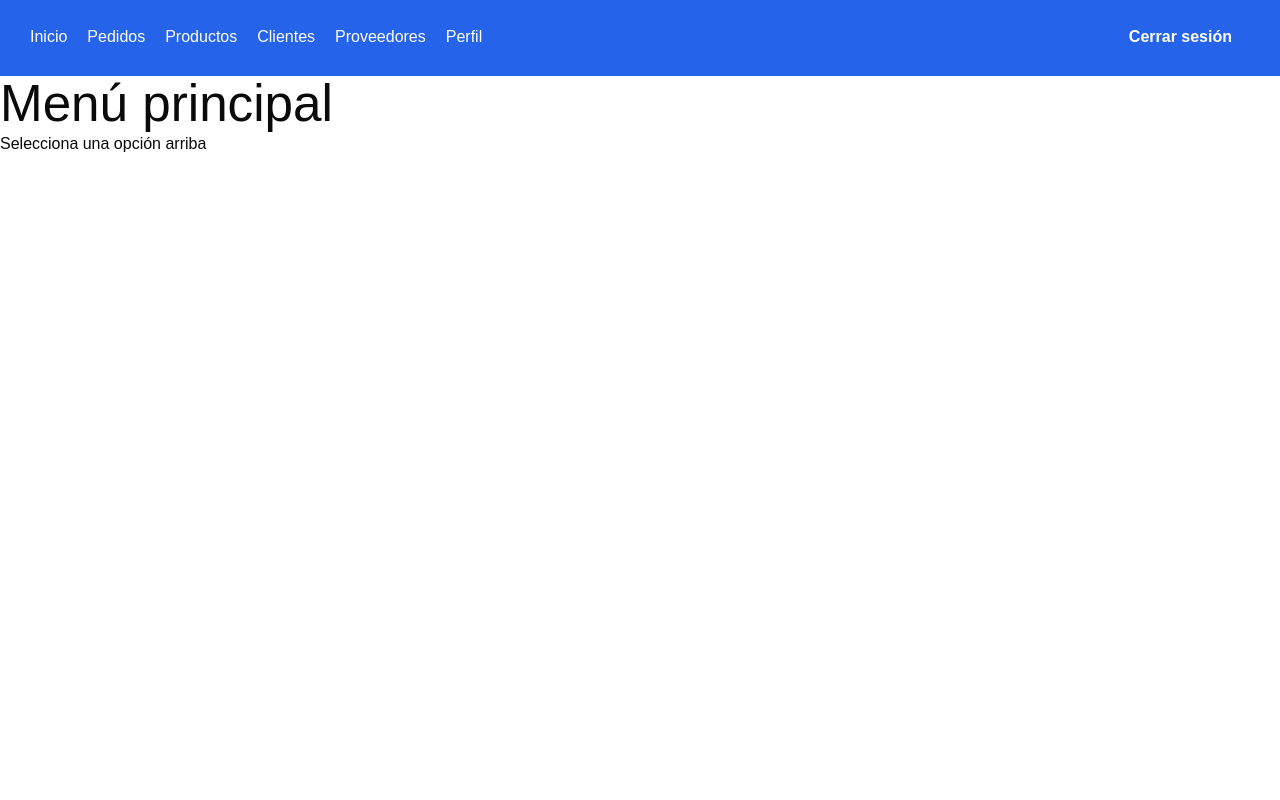
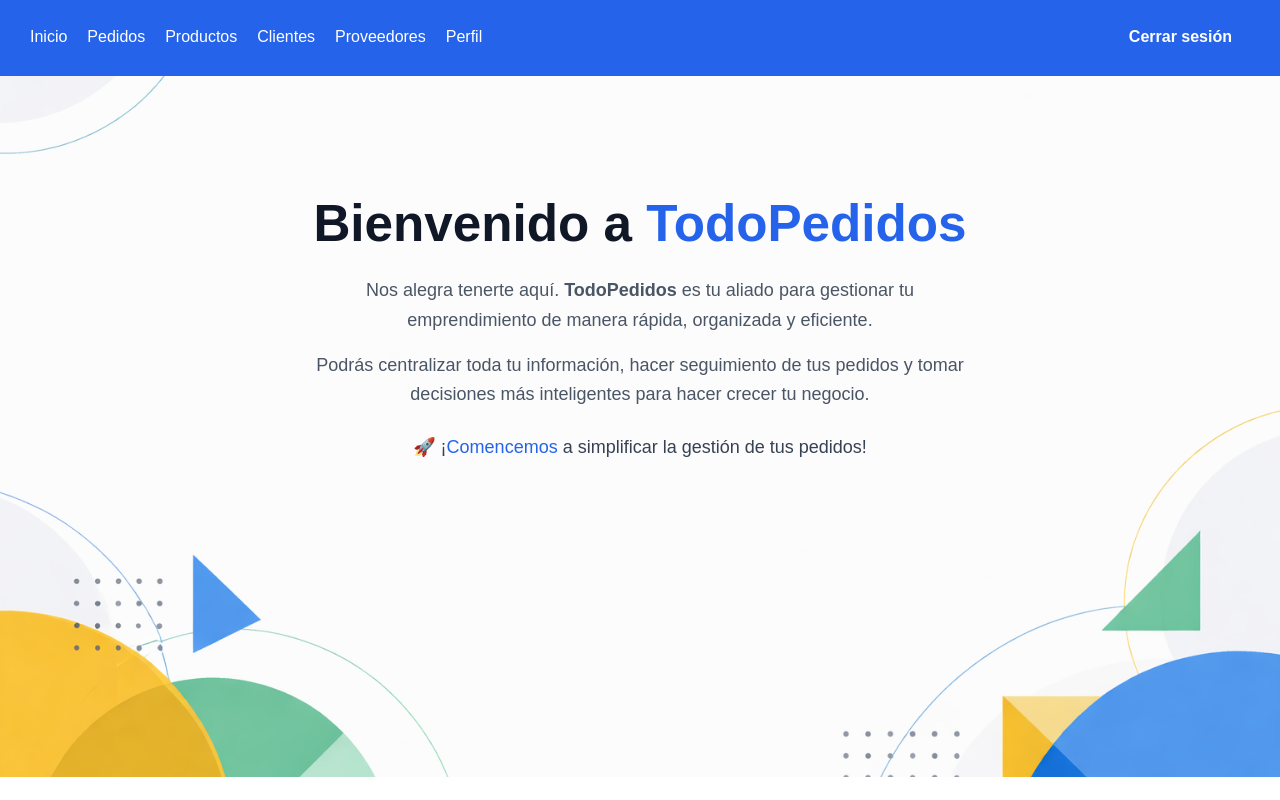
Before and after one commit to MaximilianoBurlando/TodoPedidos, a React (Vite) app in the folder appFront/: page /menu in a window 1280 px wide. Built offline with nearby package versions, Linux system fonts and the light colour scheme; no server answers; sample sign-in values are in the browser's storage.

Commit message:
Menu Styles

```diff
--- a/appFront/src/pages/Menu.jsx
+++ b/appFront/src/pages/Menu.jsx
@@ -1,10 +1,48 @@
+import { useNavigate } from "react-router-dom";
+import "../index.css";
+
 export default function Menu() {
 
+  const navigate = useNavigate();
+
   return (
-    <div>
-      <h1>Menú principal</h1>
-      <p>Selecciona una opción arriba</p>
+    <div className="relative min-h-[87.62vh] flex justify-center pt-[15vh] px-6">
+      <div className="absolute inset-0 w-full h-full z-0">
+        <img
+          src="/FondoInicioTP.png"
+          alt="Fondo"
+          className="w-full h-full object-cover"
+        />
+        <div className="absolute inset-0"></div>
+      </div>
+      <div className="relative z-10 max-w-2xl text-center">
+
+        <h1 className="text-4xl md:text-5xl font-semibold text-gray-900 mb-6">
+          Bienvenido a <span className="text-[#2563eb]">TodoPedidos</span>
+        </h1>
+
+        <p className="text-lg text-gray-600 mb-4 leading-relaxed">
+          Nos alegra tenerte aquí. <strong>TodoPedidos</strong> es tu aliado para
+          gestionar
+          tu emprendimiento de manera
+          rápida, organizada y eficiente.
+        </p>
+
+        <p className="text-lg text-gray-600 mb-4 leading-relaxed">
+          Podrás centralizar toda tu información, hacer seguimiento de tus pedidos
+          y tomar decisiones más inteligentes para hacer crecer tu negocio.
+        </p>
+
+        <p className="text-lg text-gray-700 font-medium mt-6">
+          🚀 ¡<span
+        className="text-[#2563eb] cursor-pointer hover:underline
+        hover:text-[#1d4ed8] transition"
+        onClick={() => navigate("/orders")}>Comencemos</span> a simplificar la
+        gestión de tus pedidos!
+        </p>
+
+      </div>
+
     </div>
   );
-
 }
```
Also changed, not shown: appFront/src/pages/Login.jsx (+10 -5 lines), appFront/public/FondoInicioTP.png (added).
